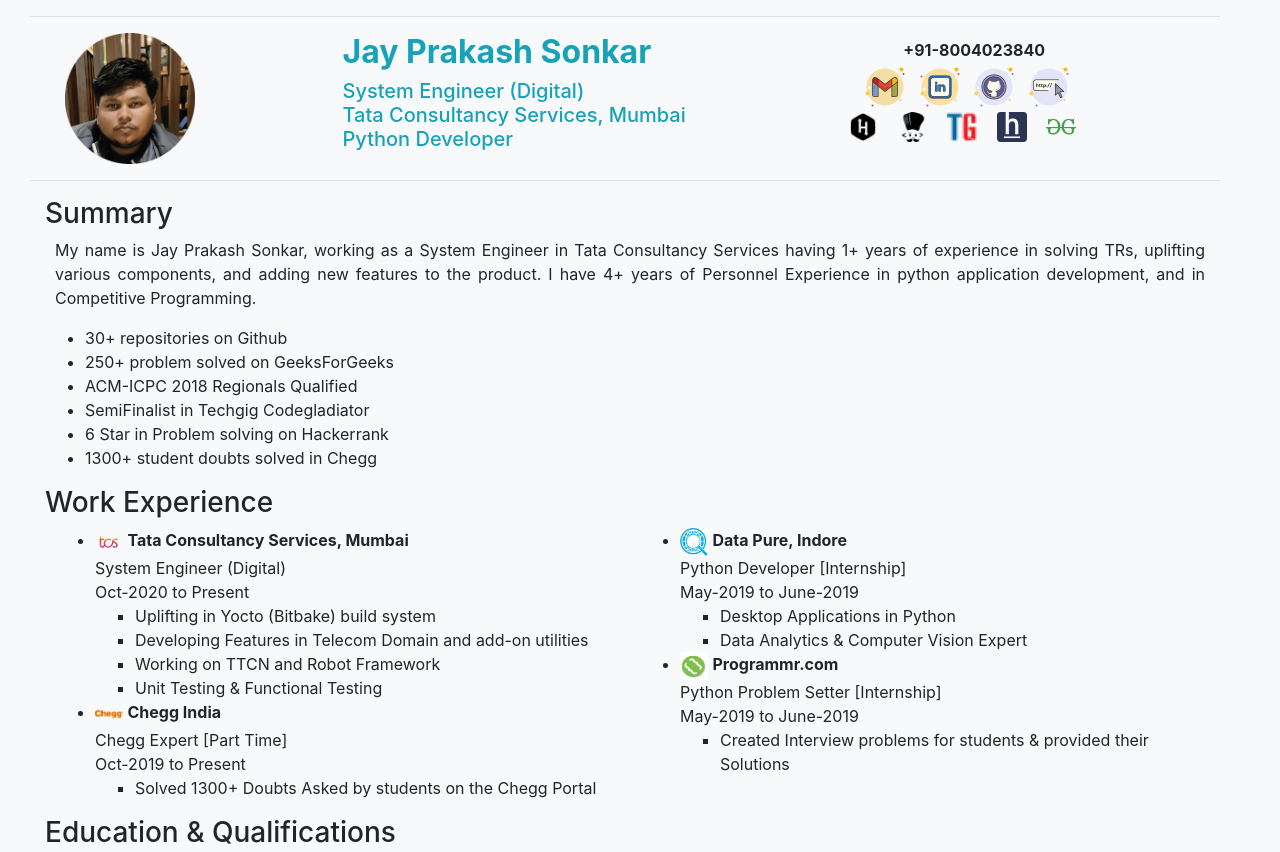
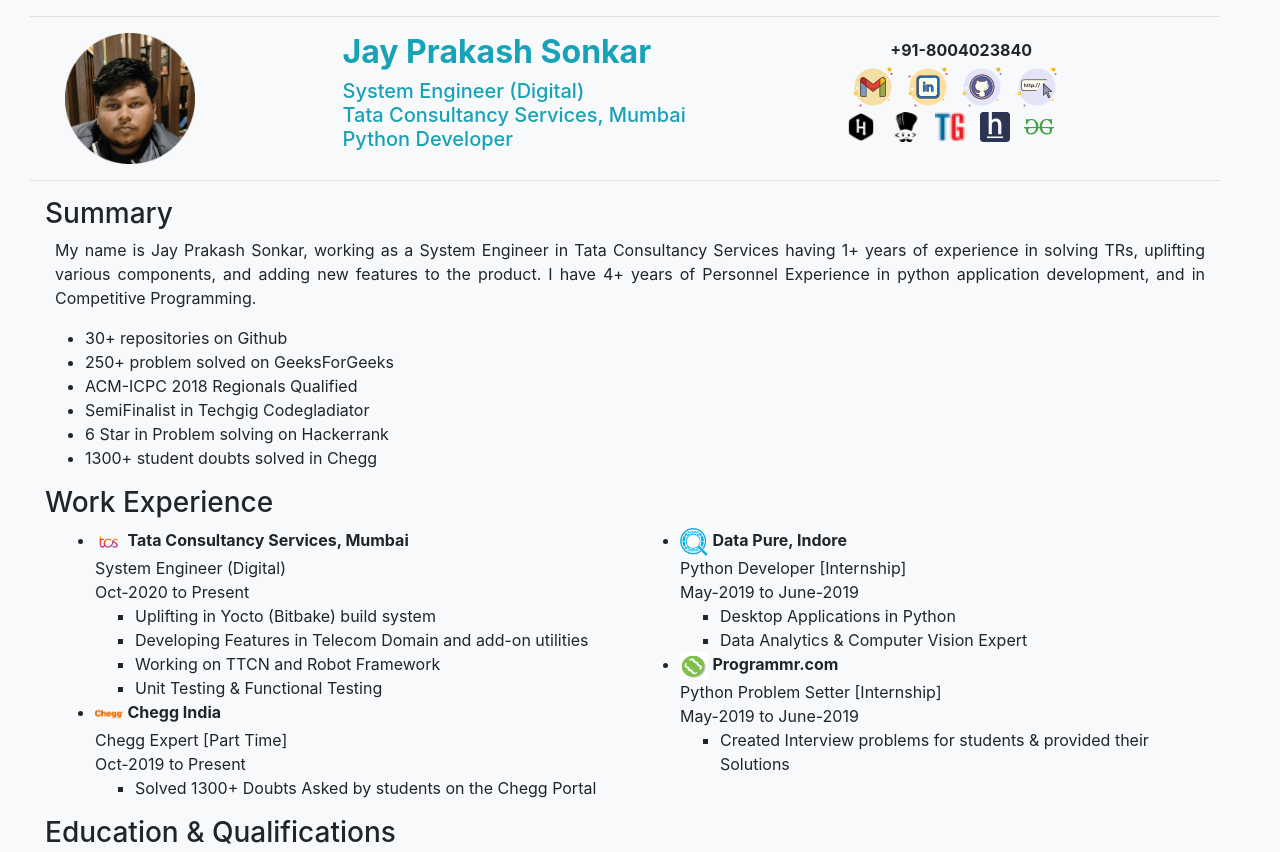
Before and after one commit to iamjpsonkar/portfolio, a plain HTML site: page index.html in a window 1280 px wide. Shown: the top 852 px of the page. Drawn offline with Linux system fonts and the light colour scheme.

Commit message:
portfolio update 1

```diff
--- a/index.html
+++ b/index.html
@@ -38,11 +38,11 @@
 				</div>
 				<div class="col-sm-4 align-content-start">
 					<p style="padding-top: 5px;">
-						<strong style="padding-left:65px;">
+						<strong style="padding-left:52px;">
 							+91-8004023840
 						</strong>
 						<br/>
-						<a style="margin-left: 22px;" target="_blank" href="mailto:iamjpsonkar@gmail.com">
+						<a style="margin-left: 10px;" target="_blank" href="mailto:iamjpsonkar@gmail.com">
 							<img src="images/icons/gmail_icon.png" alt="Gmail">
 						</a>
 						<a target="_blank" href="https://www.linkedin.com/in/iamjpsonkar/">
@@ -55,19 +55,19 @@
 						<img src="images/icons/web_icon.png" alt="portfoling_icon">
 						</a>
 						<br/>
-						<a style="margin-right: 5px;margin-left: 10px;" target="_blank" href="https://www.hackerrank.com/iamjpsonkar" >
+						<a style="margin-right: 5px;margin-left: 8px;" target="_blank" href="https://www.hackerrank.com/iamjpsonkar" >
 							<img src="images/icons/hackerrank_icon.png" height="30px" width="30px" alt="Hackerrank_logo">
 						</a>
-						<a style="margin-right: 5px;margin-left: 10px;" target="_blank" href="https://www.codechef.com/users/iamjpsonkar" >
+						<a style="margin-right: 5px;margin-left: 5px;" target="_blank" href="https://www.codechef.com/users/iamjpsonkar" >
 							<img src="images/icons/codechef_icon.png" height="30px" width="30px" alt="Codechef_logo">
 						</a>
-						<a style="margin-right: 5px;margin-left: 10px;" target="_blank" href="https://www.techgig.com/iamjpsonkar">
+						<a style="margin-right: 5px;margin-left: 5px;" target="_blank" href="https://www.techgig.com/iamjpsonkar">
 							<img src="images/icons/techgig_icon.png" height="30px" width="30px" alt="Techgig_logo">
 						</a>
-						<a style="margin-right: 5px;margin-left: 10px;" target="_blank" href="https://www.hackerearth.com/@iamjpsonkar" >
+						<a style="margin-right: 5px;margin-left: 5px;" target="_blank" href="https://www.hackerearth.com/@iamjpsonkar" >
 							<img src="images/icons/hackerearth_icon.png" height="30px" width="30px" alt="Hackerearth_logo">
 						</a>
-						<a style="margin-right: 5px;margin-left: 10px;" target="_blank" href="https://auth.geeksforgeeks.org/user/iamjpsonkar/profile" >
+						<a style="margin-right: 5px;margin-left: 5px;" target="_blank" href="https://auth.geeksforgeeks.org/user/iamjpsonkar/profile" >
 							<img src="images/icons/geeksforgeeks_icon.png" height="30px" width="30px" alt="Geegksforgeeks_logo">
 						</a>
 					</p>
```
